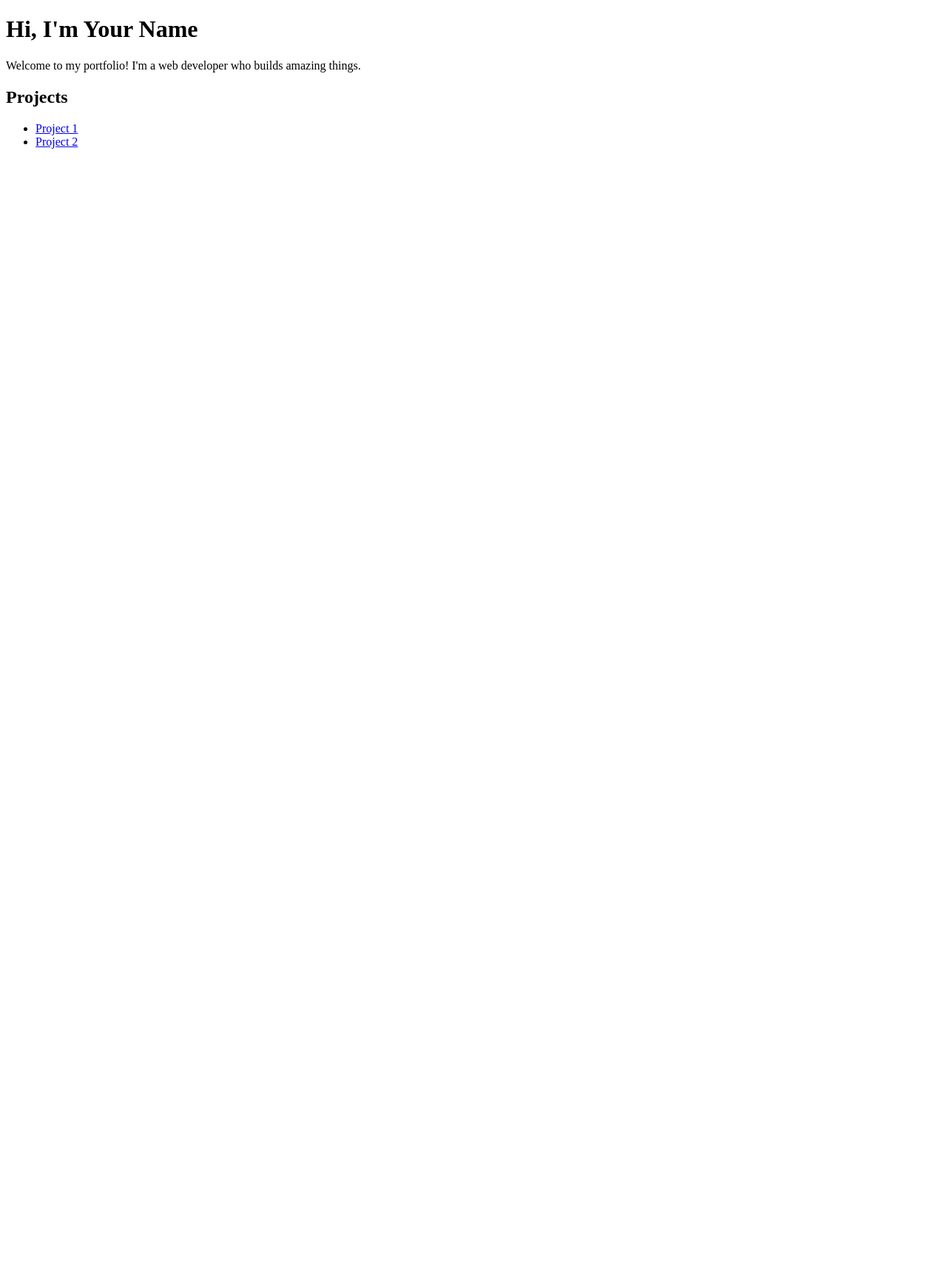
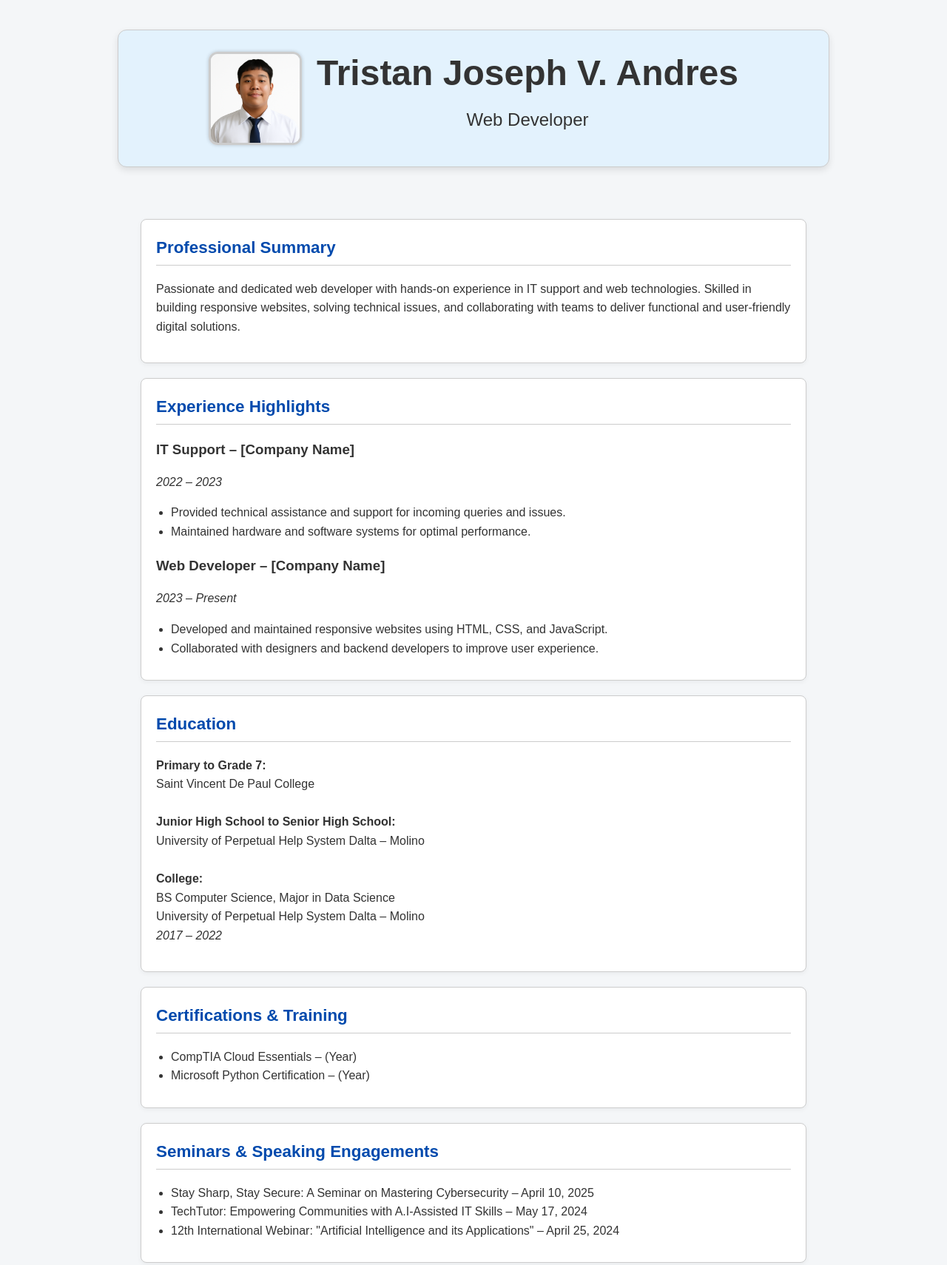
Before and after one commit to PoePea/TRISTAN-PORTFOLIO, a plain HTML site: page index.html in a window 1280 px wide. Shown: the top 1710 px of the page at 74% size. Before the commit the page ends 800 px from the top, so only its background shows below. Drawn offline with Linux system fonts and the light colour scheme.

Commit message:
updated pf page

```diff
--- a/index.html
+++ b/index.html
@@ -1,16 +1,237 @@
 <!DOCTYPE html>
-<html>
+<html lang="en">
 <head>
-  <title>Your Name - Portfolio</title>
   <meta charset="UTF-8" />
+  <meta name="viewport" content="width=device-width, initial-scale=1.0"/>
+  <title>Tristan Joseph V. Andres - Portfolio</title>
+  <style>
+    body {
+      font-family: Arial, sans-serif;
+      line-height: 1.6;
+      margin: 0;
+      padding: 0;
+      background: #f4f6f8;
+      color: #333;
+    }
+
+    header {
+      padding: 40px 0;
+      display: flex;
+      justify-content: center;
+      align-items: center;
+    }
+
+    .header-box {
+      background: #e3f2fd;
+      border-radius: 12px;
+      box-shadow: 0 4px 10px rgba(0, 0, 0, 0.1);
+      padding: 20px 30px;
+      max-width: 900px;
+      width: 90%;
+      display: flex;
+      align-items: center;
+      gap: 20px;
+      flex-wrap: wrap;
+      justify-content: center;
+      border: 1px solid #ccc;
+    }
+
+    .profile-pic {
+      width: 120px;
+      height: 120px;
+      border-radius: 12px;
+      object-fit: cover;
+      border: 3px solid #ccc;
+      box-shadow: 0 0 5px rgba(0, 0, 0, 0.2);
+    }
+
+    .header-text {
+      text-align: center;
+    }
+
+    .header-text h1 {
+      margin: 0;
+      font-size: 3em;
+      font-weight: bold;
+    }
+
+    .header-text p {
+      font-size: 1.5em;
+      margin-top: 5px;
+    }
+
+    .container {
+      max-width: 900px;
+      margin: auto;
+      padding: 30px 20px;
+    }
+
+    section {
+      background: #fff;
+      border: 1px solid #ccc;
+      border-radius: 8px;
+      padding: 20px;
+      margin-bottom: 20px;
+      box-shadow: 0 2px 6px rgba(0, 0, 0, 0.05);
+    }
+
+    h2 {
+      color: #004aad;
+      margin-top: 0;
+      font-size: 1.4em;
+      border-bottom: 1px solid #ccc;
+      padding-bottom: 5px;
+    }
+
+    h3 {
+      margin-bottom: 5px;
+    }
+
+    ul {
+      padding-left: 20px;
+      margin: 10px 0;
+    }
+
+    .contact a {
+      color: #004aad;
+      text-decoration: none;
+    }
+
+    .contact a:hover {
+      text-decoration: underline;
+    }
+
+    footer {
+      text-align: center;
+      padding: 20px;
+      background: #eee;
+      font-size: 0.9em;
+    }
+
+    @media (max-width: 600px) {
+      .header-box {
+        flex-direction: column;
+        text-align: center;
+      }
+
+      .profile-pic {
+        margin-bottom: 10px;
+      }
+    }
+  </style>
 </head>
 <body>
-  <h1>Hi, I'm Your Name</h1>
-  <p>Welcome to my portfolio! I'm a web developer who builds amazing things.</p>
-  <h2>Projects</h2>
-  <ul>
-    <li><a href="https://github.com/YOUR_USERNAME/project-1">Project 1</a></li>
-    <li><a href="https://github.com/YOUR_USERNAME/project-2">Project 2</a></li>
-  </ul>
+
+<header>
+  <div class="header-box">
+    <img src="tanpogs.png" alt="Tristan Joseph V. Andres" class="profile-pic">
+    <div class="header-text">
+      <h1>Tristan Joseph V. Andres</h1>
+      <p>Web Developer</p>
+    </div>
+  </div>
+</header>
+
+<div class="container">
+
+  <section>
+    <h2>Professional Summary</h2>
+    <p>
+      Passionate and dedicated web developer with hands-on experience in IT support and web technologies.
+      Skilled in building responsive websites, solving technical issues, and collaborating with teams to deliver
+      functional and user-friendly digital solutions.
+    </p>
+  </section>
+
+  <section>
+    <h2>Experience Highlights</h2>
+
+    <h3>IT Support – [Company Name]</h3>
+    <p><em>2022 – 2023</em></p>
+    <ul>
+      <li>Provided technical assistance and support for incoming queries and issues.</li>
+      <li>Maintained hardware and software systems for optimal performance.</li>
+    </ul>
+
+    <h3>Web Developer – [Company Name]</h3>
+    <p><em>2023 – Present</em></p>
+    <ul>
+      <li>Developed and maintained responsive websites using HTML, CSS, and JavaScript.</li>
+      <li>Collaborated with designers and backend developers to improve user experience.</li>
+    </ul>
+  </section>
+
+  <section>
+    <h2>Education</h2>
+    <p>
+      <strong>Primary to Grade 7:</strong><br>
+      Saint Vincent De Paul College<br><br>
+      <strong>Junior High School to Senior High School:</strong><br>
+      University of Perpetual Help System Dalta – Molino<br><br>
+      <strong>College:</strong><br>
+      BS Computer Science, Major in Data Science<br>
+      University of Perpetual Help System Dalta – Molino<br>
+      <em>2017 – 2022</em>
+    </p>
+  </section>
+
+  <section>
+    <h2>Certifications & Training</h2>
+    <ul>
+      <li>CompTIA Cloud Essentials – (Year)</li>
+      <li>Microsoft Python Certification – (Year)</li>
+    </ul>
+  </section>
+
+  <section>
+    <h2>Seminars & Speaking Engagements</h2>
+    <ul>
+      <li>Stay Sharp, Stay Secure: A Seminar on Mastering Cybersecurity – April 10, 2025</li>
+      <li>TechTutor: Empowering Communities with A.I-Assisted IT Skills – May 17, 2024</li>
+      <li>12th International Webinar: "Artificial Intelligence and its Applications" – April 25, 2024</li>
+    </ul>
+  </section>
+
+  <section>
+    <h2>Awards & Recognitions</h2>
+    <ul>
+      <li><strong>Dean's Lister</strong> – 3rd Year, 1st and 2nd Semester (2020–2021)<br>
+        Recognized for academic excellence and consistent high GPA performance.
+      </li>
+      <li><strong>Dean's Lister</strong> – 4th Year, 1st and 2nd Semester (2021–2022)<br>
+        Awarded for maintaining outstanding academic standing throughout the senior year.
+      </li>
+      <li><strong>Loyalty Award</strong> (2021–2022)<br>
+        Given in recognition of continuous education and commitment from high school to college at the University of Perpetual Help System Dalta – Molino.
+      </li>
+      <li><strong>Leadership Award</strong> (2021–2022)<br>
+        Honored for demonstrating exceptional leadership, initiative, and service in academic and extracurricular activities.
+      </li>
+    </ul>
+  </section>
+
+  <section>
+    <h2>Languages</h2>
+    <ul>
+      <li>English – Fluent</li>
+      <li>Filipino – Native</li>
+      <li>Japanese – Intermediate</li>
+    </ul>
+  </section>
+
+  <section class="contact">
+    <h2>Contact</h2>
+    <p>Email: <a href="mailto:tristanandres29@gmail.com">tristanandres29@gmail.com</a></p>
+    <p>Phone: <a href="tel:+639154717012">+63 9154717012</a></p>
+    <p>LinkedIn: <a href="https://www.linkedin.com/in/tristan-andres-4b8399270/" target="_blank">tristan andres</a></p>
+    <p>GitHub: <a href="https://github.com/PoePea" target="_blank">github.com/PoePea</a></p>
+  </section>
+
+</div>
+
+<footer>
+  &copy; 2025 Tristan Joseph V. Andres. All Rights Reserved.
+</footer>
+
 </body>
 </html>
```
Also changed, not shown: tanpogs.png (added).
